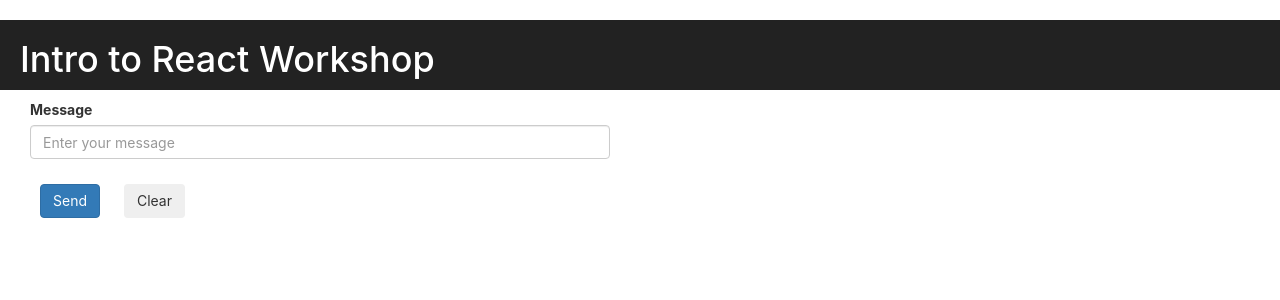
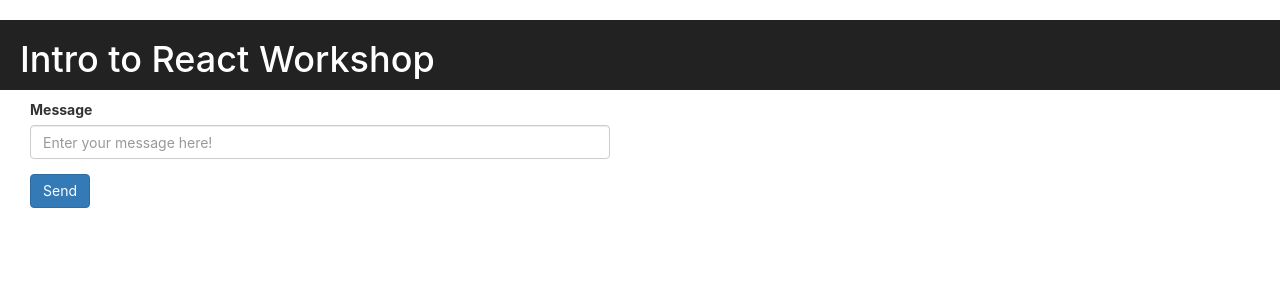
Before and after one commit to watsonarw/intro-to-react-workshop, a React (Create React App) app in the folder chatbot/: page / in a window 1280 px wide. Shown: the top 300 px of the page. Built offline with nearby package versions, Linux system fonts and the light colour scheme; no server answers.

Commit message:
Added the post call to the api

```diff
--- a/chatbot/src/component/Button.js
+++ b/chatbot/src/component/Button.js
@@ -4,9 +4,7 @@ const Button = props => {
   return (
     <button
       style={props.style}
-      className={
-        props.type === 'primary' ? 'btn btn-primary' : 'btn btn-secondary'
-      }
+      className="btn btn-primary"
       onClick={props.action}
     >
       {props.title}
--- a/chatbot/src/component/Input.js
+++ b/chatbot/src/component/Input.js
@@ -8,10 +8,6 @@ const Input = props => {
       </label>
       <input
         className="form-control"
-        id={props.name}
-        name={props.name}
-        type={props.type}
-        value={props.value}
         onChange={props.handlechange}
         placeholder={props.placeholder}
         // {...props}
--- a/chatbot/src/component/MessageForm.js
+++ b/chatbot/src/component/MessageForm.js
@@ -1,6 +1,7 @@
 import React from 'react';
 import Input from './Input';
 import Button from './Button';
+import RestClient from '../restclient';
 
 class MessageForm extends React.Component {
   constructor(props) {
@@ -8,83 +9,29 @@ class MessageForm extends React.Component {
     this.state = {
       newMessage: ''
     };
-    this.handleSendMessage = this.handleSendMessage.bind(this);
-    this.handleClearForm = this.handleClearForm.bind(this);
-    this.handleInput = this.handleInput.bind(this);
-  }
-
-  handleSendMessage(e) {
-    e.preventDefault();
-    //const url = 'https://chatapi.site/messages';
-    alert(this.state.newMessage);
-    // fetch(url, {
-    //   method: 'POST',
-    //   body: JSON.stringify(this.state.newMessage),
-    //   mode: 'no-cors',
-    //   headers: {
-    //     Accept: 'application/json',
-    //     'Content-Type': 'application/json',
-    //     'Access-Control-Allow-Origin': '*'
-    //   }
-    // })
-    //   .then(response => {
-    //     response.json().then(data => {
-    //       console.log('Successful' + data);
-    //     });
-    //   })
-    //   .catch(() =>
-    //     console.log('Can’t access ' + url + ' response. Blocked by browser?')
-    //   );
-  }
-
-  handleClearForm(e) {
-    e.preventDefault();
-    this.setState({
-      newMessage: {
-        content: ''
-      }
-    });
-  }
-
-  handleInput(event) {
-    this.setState({ newMessage: event.target.value });
   }
 
   render() {
     return (
       <div className="col-md-6">
-        <form className="container-fluid" onSubmit={this.handleSendMessage}>
+        <form className="container-fluid">
           <Input
-            inputtype={'text'}
-            type={'input'}
             title={'Message'}
-            name={'newMessage'}
-            value={this.state.newMessage}
-            placeholder={'Enter your message'}
-            handlechange={this.handleInput}
+            placeholder={'Enter your message here!'}
+            handlechange={event =>
+              this.setState({ newMessage: event.target.value })
+            }
           />
-          <Button
-            action={this.handleFormSubmit}
-            type={'primary'}
-            title={'Send'}
-            style={buttonStyle}
-          />{' '}
-          {/*Submit */}
-          <Button
-            action={this.handleClearForm}
-            type={'secondary'}
-            title={'Clear'}
-            style={buttonStyle}
-          />{' '}
-          {/*Clear button */}
+          <Button title={'Send'} action={e => this.sendmessage(e)} />
         </form>
       </div>
     );
   }
+
+  sendmessage(event) {
+    event.preventDefault();
+    RestClient.post('https://chatapi.site/messages', this.state.newMessage);
+  }
 }
 
-const buttonStyle = {
-  margin: '10px 10px 10px 10px'
-};
-
 export default MessageForm;
--- /dev/null
+++ b/chatbot/src/restclient.js
@@ -0,0 +1,42 @@
+function post(url = '', data) {
+  const messageobj = JSON.stringify({ message: data, user: 'Isha' });
+  fetch(url, {
+    method: 'POST',
+    headers: {
+      'Content-Type': 'application/json'
+    },
+    body: messageobj
+  })
+    .then(checkStatus)
+    .then(console.log('Successfully sent:' + data))
+    .catch(() => console.log('Can’t access ' + url + '. Blocked by browser?'));
+}
+
+async function get(url, cb) {
+  const response = await fetch(url, {
+    method: 'GET',
+    mode: 'no-cors',
+    accept: 'application/json'
+  });
+  const response_1 = await checkStatus(response);
+  const callback = await parseJSON(response_1);
+  return cb(callback);
+}
+
+function checkStatus(response) {
+  if (response.status >= 200 && response.status < 300) {
+    return response;
+  }
+  const error = new Error(`HTTP Error ${response.statusText}`);
+  error.status = response.statusText;
+  error.response = response;
+  console.log(error); // eslint-disable-line no-console
+  throw error;
+}
+
+function parseJSON(response) {
+  return response.json();
+}
+
+const restclient = { post, get };
+export default restclient;
```
